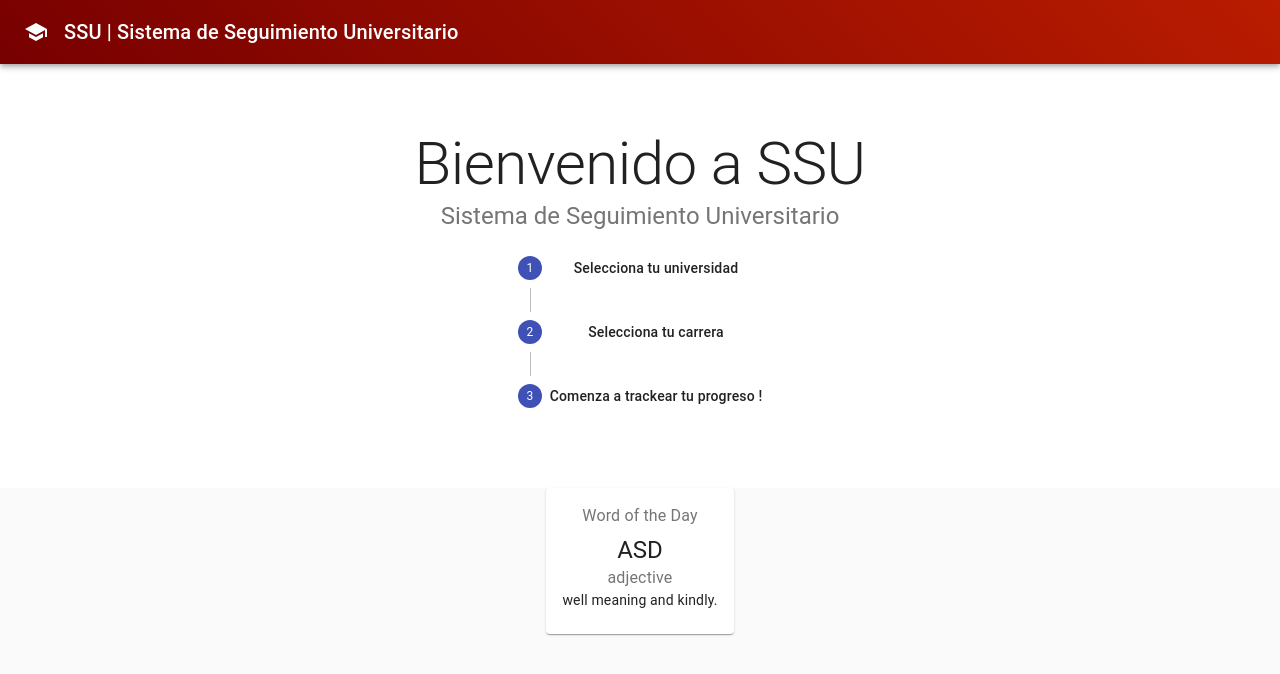
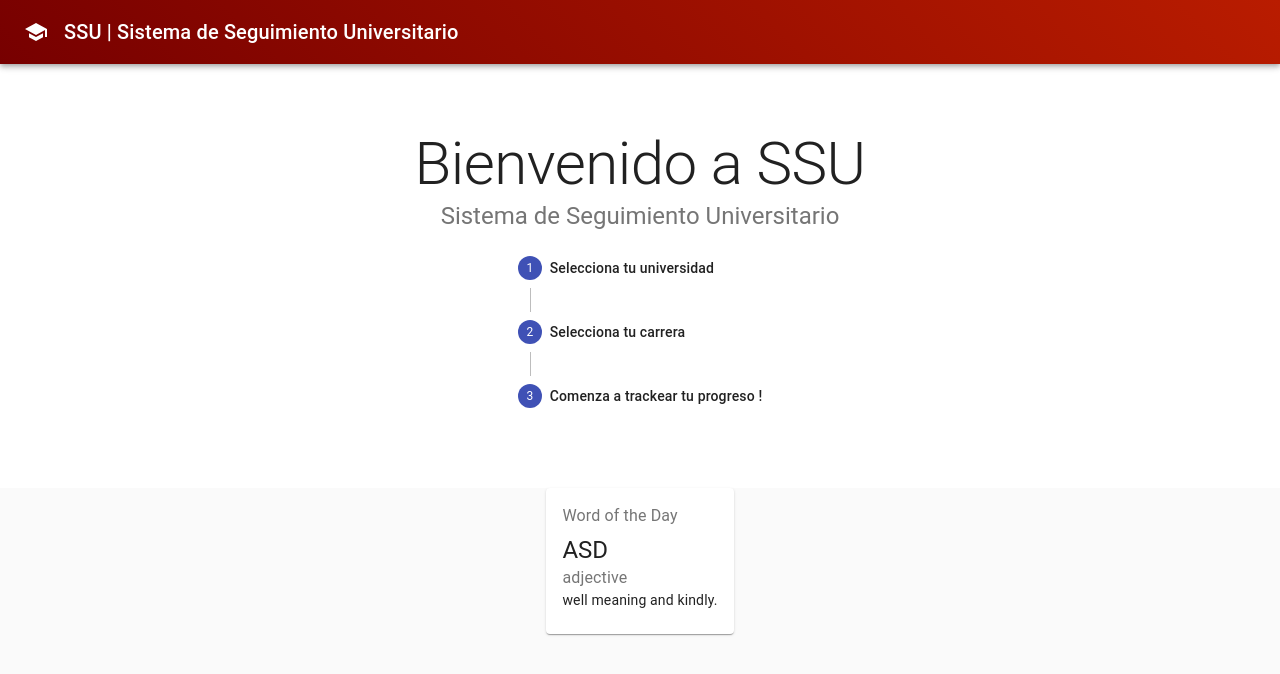
Before and after one commit to jcvincenti/SeguimientoDeMaterias, a React (Create React App) app: page / in a window 1280 px wide. Shown: the top 674 px of the page. Built offline with nearby package versions, Linux system fonts and the light colour scheme.

Commit message:
Modificado estilo de la app para ocupar el 100%

```diff
--- a/src/App.css
+++ b/src/App.css
@@ -1,5 +1,5 @@
 .App {
-  text-align: center;
+  height: 100vh;
 }
 
 .App-logo {
```
